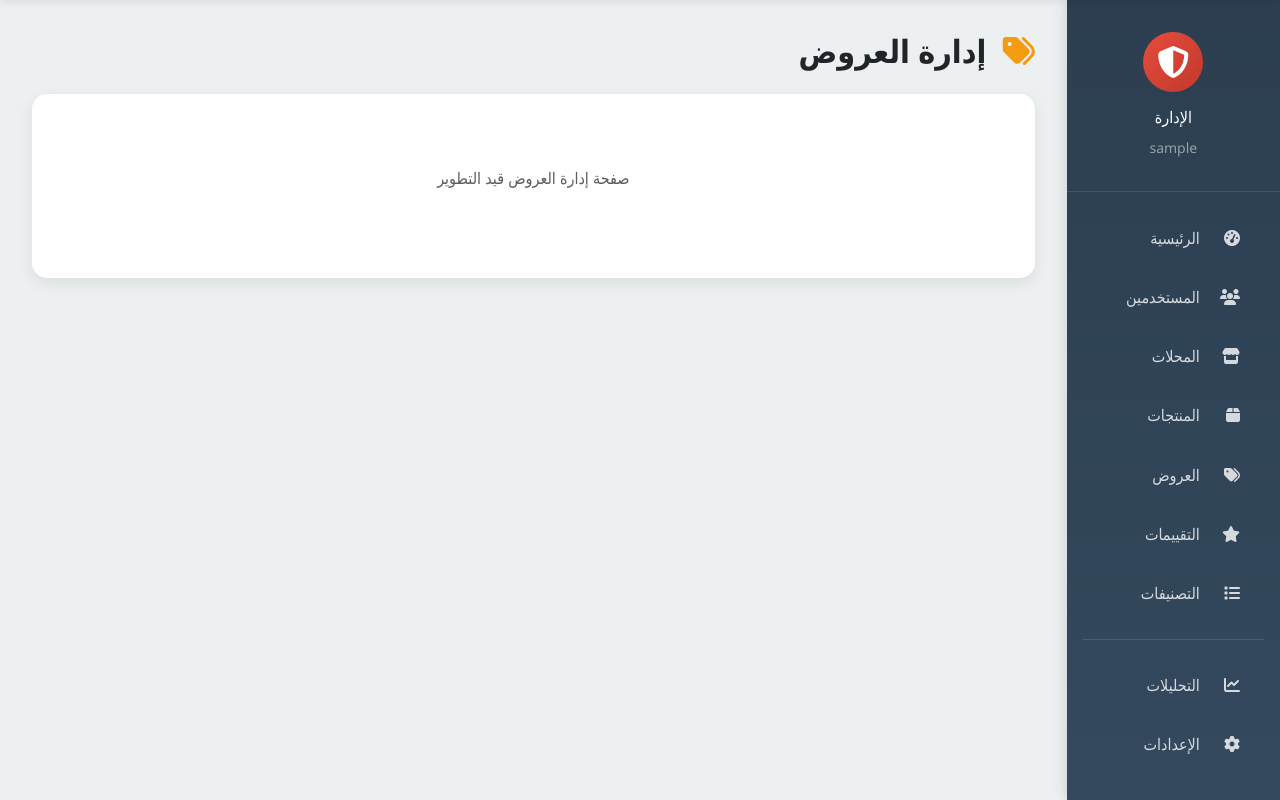
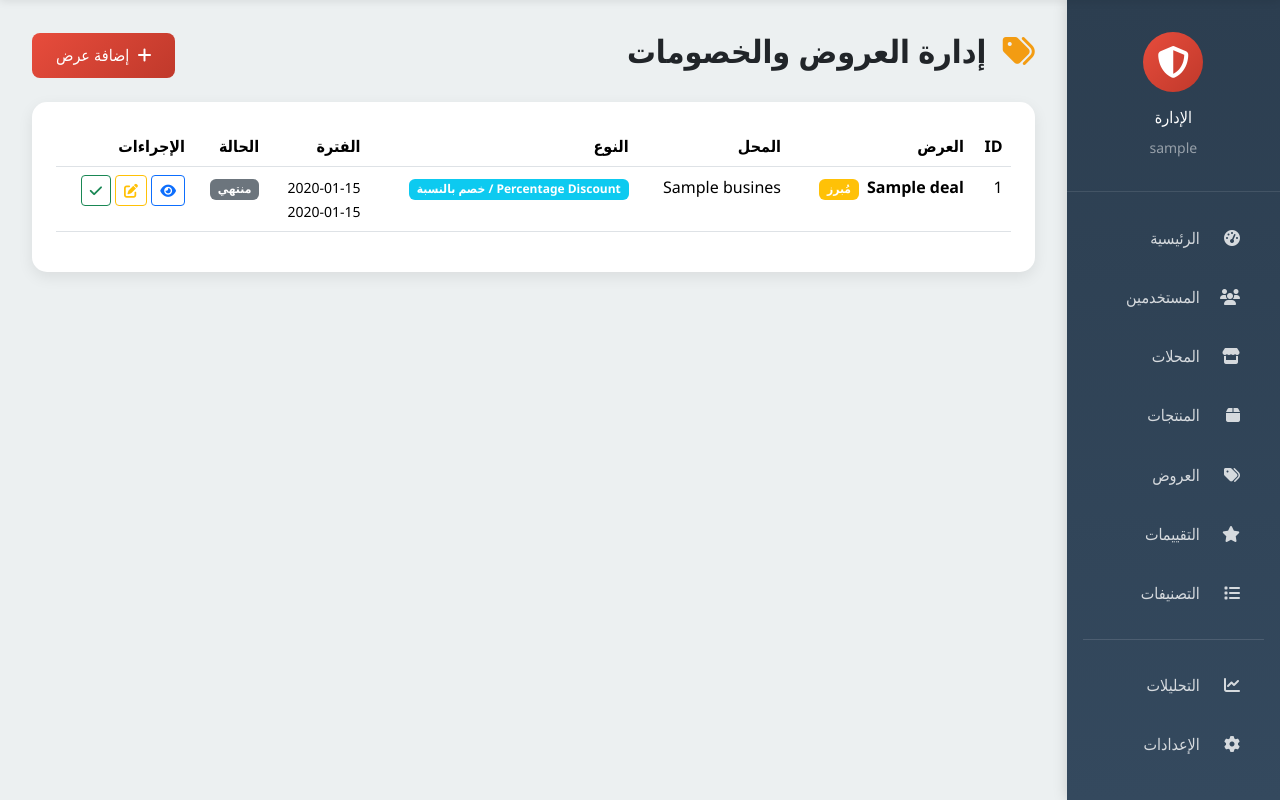
Before and after one commit to sendoo-m/daliil-ay-khidma, a Django app: page /admin-dashboard/deals/ in a window 1280 px wide. Shown: the part 72-872 px from the top of the page. Run offline with Django 5.2, Linux system fonts and the light colour scheme; a user stored in the database is signed in; tables that the repository leaves empty hold one stand-in row (values such as "Sample post"); parts of the project's set-up code (start-up, migrations or seed data) failed here and were passed over.

Commit message:
✨ Add create buttons to all admin lists
- Add user create button
- Add business create button
- Add product create button
- Add deal create button
- Update all list templates

```diff
--- a/templates/dashboard/admin/deals_list.html
+++ b/templates/dashboard/admin/deals_list.html
@@ -1,13 +1,98 @@
 {% extends 'dashboard/admin/base.html' %}
+{% load humanize %}
 
 {% block title %}إدارة العروض{% endblock %}
 
 {% block content %}
-<div class="mb-4">
-    <h2 class="fw-bold"><i class="fas fa-tags me-2" style="color: #f39c12;"></i> إدارة العروض</h2>
+<div class="d-flex justify-content-between align-items-center mb-4">
+    <h2 class="fw-bold"><i class="fas fa-tags me-2" style="color: #f39c12;"></i> إدارة العروض والخصومات</h2>
+    <a href="{% url 'admin_dashboard:deal_create' %}" class="btn btn-admin">
+        <i class="fas fa-plus me-1"></i> إضافة عرض
+    </a>
 </div>
 
+<!-- Deals Table -->
 <div class="table-card">
-    <p class="text-center text-muted py-5">صفحة إدارة العروض قيد التطوير</p>
+    <div class="table-responsive">
+        <table class="table table-hover">
+            <thead>
+                <tr>
+                    <th>ID</th>
+                    <th>العرض</th>
+                    <th>المحل</th>
+                    <th>النوع</th>
+                    <th>الفترة</th>
+                    <th>الحالة</th>
+                    <th>الإجراءات</th>
+                </tr>
+            </thead>
+            <tbody>
+                {% for deal in deals %}
+                <tr>
+                    <td>{{ deal.id }}</td>
+                    <td>
+                        <strong>{{ deal.title_ar }}</strong>
+                        {% if deal.is_featured %}
+                            <span class="badge bg-warning ms-1">مُبرز</span>
+                        {% endif %}
+                        {% if deal.discount_percentage %}
+                            <span class="badge bg-danger ms-1">{{ deal.discount_percentage }}%</span>
+                        {% endif %}
+                    </td>
+                    <td>{{ deal.business.name_ar }}</td>
+                    <td><span class="badge bg-info">{{ deal.get_deal_type_display }}</span></td>
+                    <td>
+                        <small>{{ deal.start_date|date:"Y-m-d" }}</small><br>
+                        <small>{{ deal.end_date|date:"Y-m-d" }}</small>
+                    </td>
+                    <td>
+                        {% if deal.is_valid %}
+                            <span class="badge bg-success">ساري</span>
+                        {% elif deal.is_expired %}
+                            <span class="badge bg-secondary">منتهي</span>
+                        {% elif deal.is_upcoming %}
+                            <span class="badge bg-info">قادم</span>
+                        {% endif %}
+                        {% if not deal.is_active %}
+                            <span class="badge bg-danger">معطّل</span>
+                        {% endif %}
+                    </td>
+                    <td>
+                        <a href="{% url 'admin_dashboard:deal_detail' deal.id %}" class="btn btn-sm btn-outline-primary">
+                            <i class="fas fa-eye"></i>
+                        </a>
+                        <a href="{% url 'admin_dashboard:deal_edit' deal.id %}" class="btn btn-sm btn-outline-warning">
+                            <i class="fas fa-edit"></i>
+                        </a>
+                        <a href="{% url 'admin_dashboard:deal_approve' deal.id %}" class="btn btn-sm btn-outline-success">
+                            <i class="fas fa-check"></i>
+                        </a>
+                    </td>
+                </tr>
+                {% empty %}
+                <tr>
+                    <td colspan="7" class="text-center text-muted py-4">لا توجد عروض</td>
+                </tr>
+                {% endfor %}
+            </tbody>
+        </table>
+    </div>
+
+    <!-- Pagination -->
+    {% if deals.has_other_pages %}
+    <nav class="mt-3">
+        <ul class="pagination justify-content-center">
+            {% if deals.has_previous %}
+                <li class="page-item"><a class="page-link" href="?page={{ deals.previous_page_number }}">السابق</a></li>
+            {% endif %}
+
+            <li class="page-item active"><span class="page-link">{{ deals.number }} / {{ deals.paginator.num_pages }}</span></li>
+
+            {% if deals.has_next %}
+                <li class="page-item"><a class="page-link" href="?page={{ deals.next_page_number }}">التالي</a></li>
+            {% endif %}
+        </ul>
+    </nav>
+    {% endif %}
 </div>
 {% endblock %}
```
Also changed, not shown: templates/dashboard/admin/businesses_list.html (+15 -12 lines), templates/dashboard/admin/products_list.html (+15 -15 lines), templates/dashboard/admin/users_list.html (+8 -2 lines).
